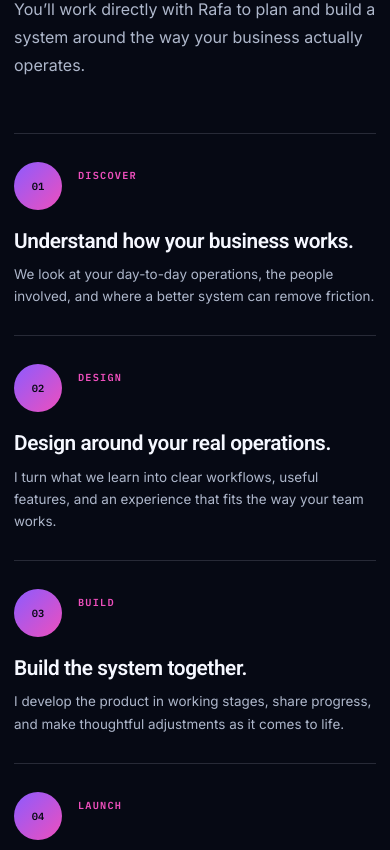
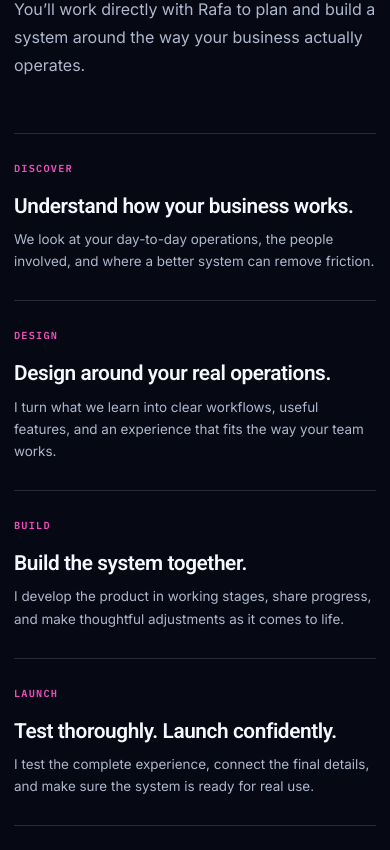
Before and after one commit to webdevRafa/rafa-the-dev, a React (Vite) app: page / in a window 390 px wide. Shown: the part 4994-5844 px from the top of the page. Built offline with nearby package versions, Linux system fonts and the light colour scheme.

Commit message:
Refine process step hover treatment

```diff
--- a/src/App.css
+++ b/src/App.css
@@ -388,12 +388,17 @@ select:focus-visible { outline: 3px solid color-mix(in srgb, var(--rt-cyan) 55%,
 .process-intro h2 { font-size: clamp(2.2rem, 3.7vw, 3.7rem); }
 .process-intro > p:last-child { margin-top: 28px; }
 .process-list { display: grid; gap: 0; }
-.process-list article { display: grid; grid-template-columns: 64px 110px 1fr; grid-template-areas: 'num label title' 'num label copy'; gap: 6px 24px; padding: 34px 0; border-top: 1px solid var(--rt-line); }
+.process-list article { display: grid; grid-template-columns: 116px 1fr; grid-template-areas: 'label title' 'label copy'; gap: 6px 28px; padding: 34px 0; border-top: 1px solid var(--rt-line); }
 .process-list article:last-child { border-bottom: 1px solid var(--rt-line); }
-.process-number { grid-area: num; display: grid; place-items: center; width: 48px; aspect-ratio: 1; color: #070a14; border-radius: 50%; background: linear-gradient(135deg, var(--rt-violet), var(--rt-magenta)); font: 700 0.65rem var(--rt-font-mono); }
-.process-list article > p { grid-area: label; margin: 7px 0 0; color: var(--rt-magenta); font: 600 0.64rem var(--rt-font-mono); letter-spacing: 0.12em; text-transform: uppercase; }
+.process-list article > p { position: relative; z-index: 0; grid-area: label; display: grid; place-items: center; width: 92px; aspect-ratio: 1; margin: 0; color: var(--rt-magenta); font: 600 0.64rem var(--rt-font-mono); letter-spacing: 0.12em; text-transform: uppercase; transition: color 220ms ease, transform 320ms cubic-bezier(0.22, 1, 0.36, 1); }
+.process-list article > p::before { content: ''; position: absolute; z-index: -1; inset: 0; border-radius: 8px; background: linear-gradient(135deg, var(--rt-violet), var(--rt-magenta)); opacity: 0; transform: scale(0.78); transition: opacity 220ms ease, transform 360ms cubic-bezier(0.22, 1, 0.36, 1); }
 .process-list h3 { grid-area: title; margin: 0; font: 550 clamp(1.3rem, 1.8vw, 1.85rem)/1.12 var(--rt-font-heading); letter-spacing: -0.02em; }
 .process-list small { grid-area: copy; max-width: 520px; color: var(--rt-muted); font-size: 0.9rem; line-height: 1.65; }
+
+@media (hover: hover) and (pointer: fine) and (min-width: 1001px) {
+  .process-list article:hover > p { color: #080a12; transform: translateX(4px); }
+  .process-list article:hover > p::before { opacity: 1; transform: scale(1); }
+}
 
 /* About and FAQ */
 .about-section { display: grid; grid-template-columns: minmax(230px, 0.46fr) minmax(0, 1.54fr); gap: 10vw; align-items: start; }
@@ -584,7 +589,9 @@ select:focus-visible { outline: 3px solid color-mix(in srgb, var(--rt-cyan) 55%,
   .faq-heading h2,
   .contact-copy h2 { font-size: clamp(1.9rem, 8.4vw, 2.75rem); }
   .capability-ribbon { grid-template-columns: 1fr; }
-  .process-list article { grid-template-columns: 54px 1fr; grid-template-areas: 'num label' 'title title' 'copy copy'; gap: 10px; padding: 28px 0; }
+  .process-list article { grid-template-columns: 1fr; grid-template-areas: 'label' 'title' 'copy'; gap: 10px; padding: 28px 0; }
+  .process-list article > p { display: block; width: max-content; aspect-ratio: auto; }
+  .process-list article > p::before { display: none; }
   .process-list h3 { margin-top: 10px; }
   .process-list small { font-size: 0.84rem; }
   .faq-question { grid-template-columns: 30px 1fr auto; gap: 10px; }
--- a/src/App.tsx
+++ b/src/App.tsx
@@ -391,13 +391,12 @@ function App() {
                 initial={reduceMotion ? false : { opacity: 0, x: 34 }}
                 whileInView={reduceMotion ? undefined : { opacity: 1, x: 0 }}
                 viewport={revealViewport}
-                transition={{
+              transition={{
                   duration: 0.6,
                   delay: index * 0.08,
                   ease: revealEase,
                 }}
               >
-                <span className="process-number">{item.number}</span>
                 <p>{item.label}</p>
                 <h3>{item.title}</h3>
                 <small>{item.copy}</small>
```
